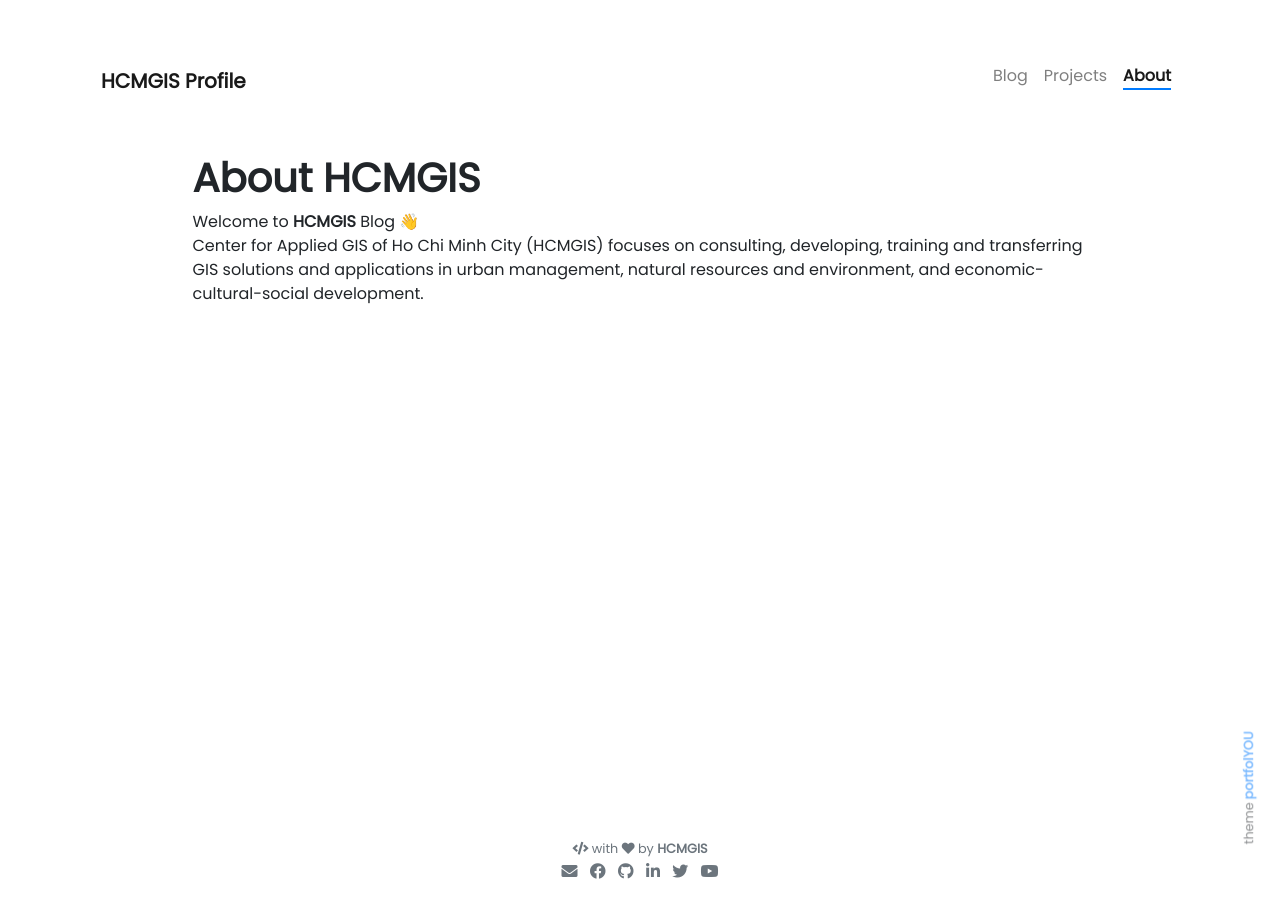
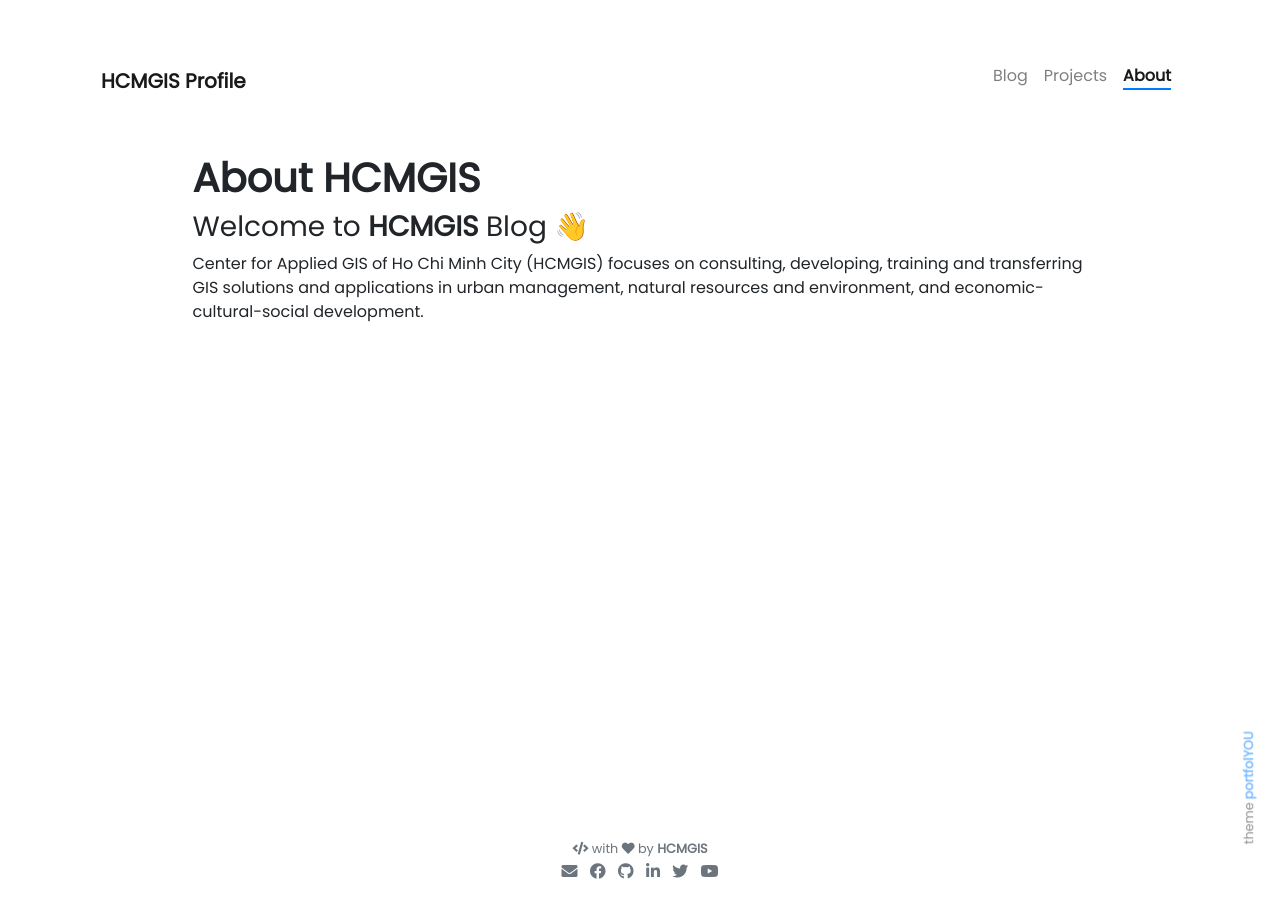
Before and after one commit to hcmgis/hcmgis.github.io, a Jekyll site: the page built from pages/about.md, in a window 1280 px wide. Built offline with Jekyll 4.4.1, drawn with Linux system fonts in a browser that asks for light colours; nearby versions of some CDN libraries; emoji names are drawn with the system emoji font.

```diff
--- a/pages/about.md
+++ b/pages/about.md
@@ -6,7 +6,7 @@ weight: 3
 ---
 
 # **About HCMGIS**
-Welcome to **{{ site.author.name }}** Blog :wave:<br>
+### Welcome to **{{ site.author.name }}** Blog :wave:<br>
 Center for Applied GIS of Ho Chi Minh City (HCMGIS) focuses on consulting, developing, training and transferring GIS solutions and applications in urban management, natural resources and environment, and economic-cultural-social development.
 
 <!-- <div class="row">
```
